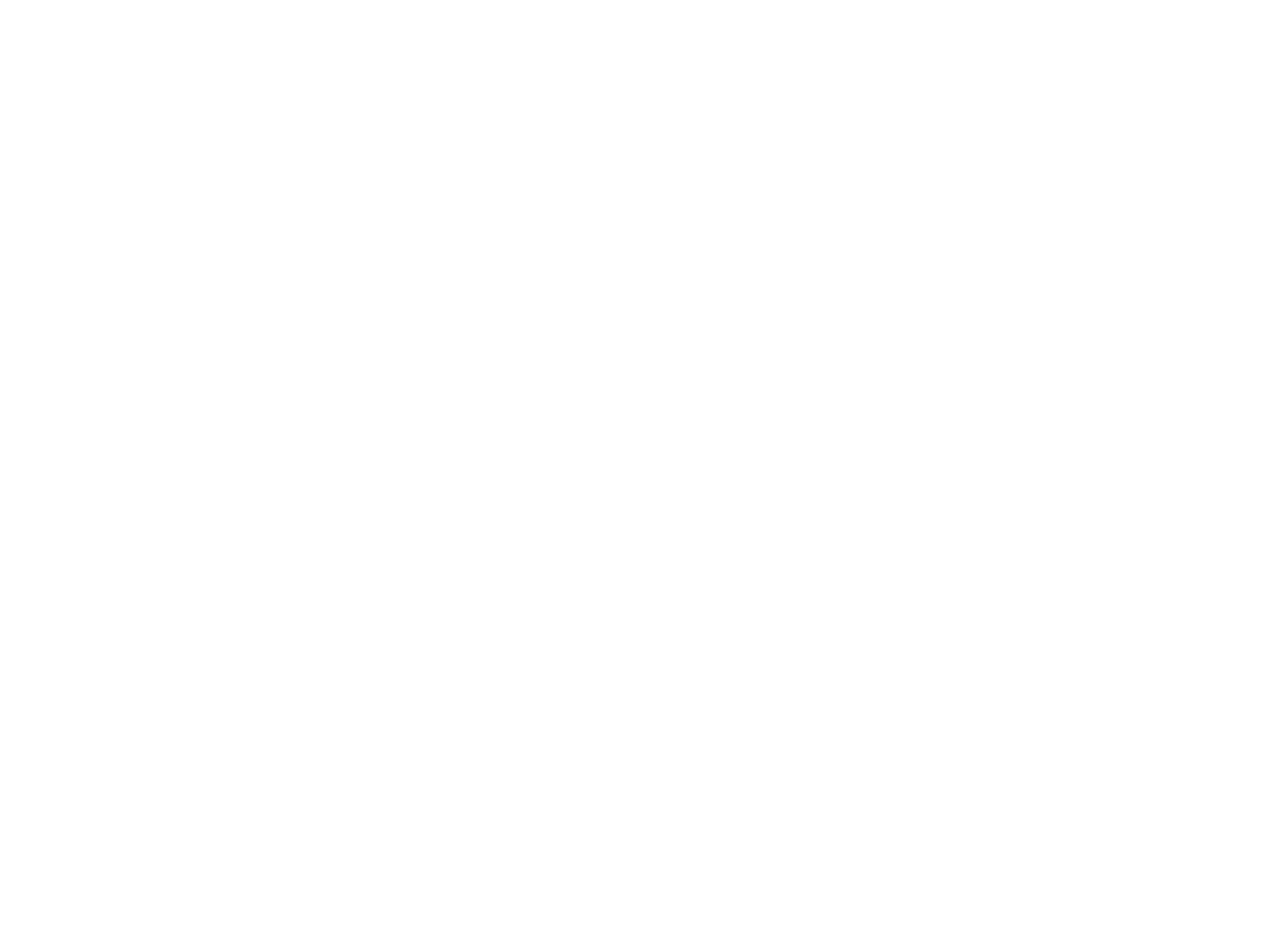
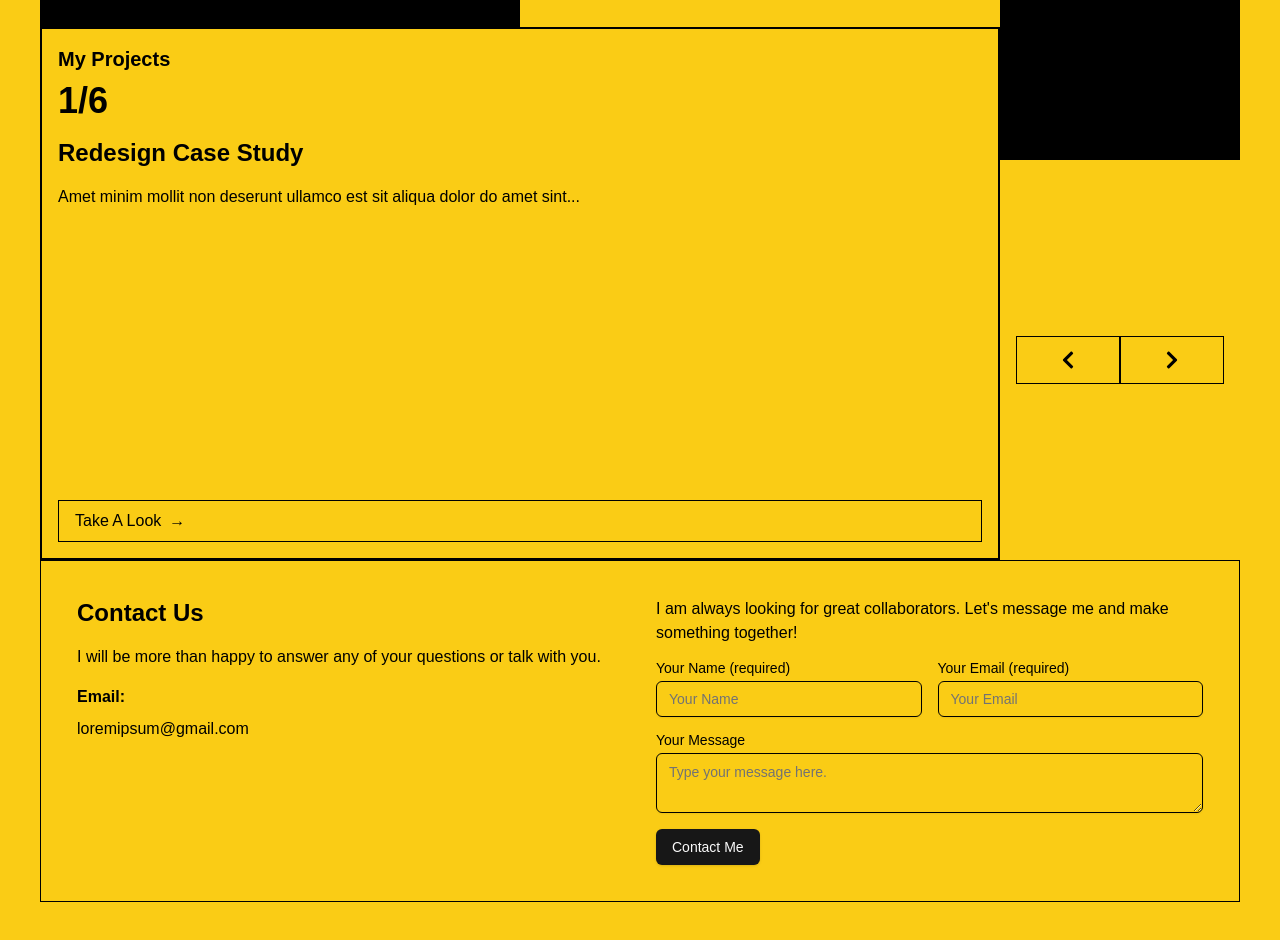
Before and after one commit to FramedStone/SassyDispute, a Next.js app in the folder nextjs-sd/: page / in a window 1280 px wide. Shown: the part 1060-2000 px from the top of the page. Before the commit the page ends 880 px from the top, so only its background shows below. Built offline with nearby package versions, Linux system fonts and the light colour scheme.

Commit message:
added project page in main page

```diff
--- a/nextjs-sd/app/globals.css
+++ b/nextjs-sd/app/globals.css
@@ -76,3 +76,27 @@
     @apply bg-background text-foreground;
   }
 }
+
+@media (max-width: 768px) {
+  .grid {
+    grid-template-areas:
+      "box1 box2"
+      "box4 box4"
+      "box4 box4"
+      "box4 box4"
+      "box5 box5"
+      "box6 box3";
+    grid-template-columns: repeat(2, 1fr);
+    grid-template-rows: repeat(6, auto);
+  }
+
+  .box1,
+  .box2 {
+    height: 80px;
+  }
+
+  .box5,
+  .box6 {
+    height: auto;
+  }
+}
--- a/nextjs-sd/app/layout.tsx
+++ b/nextjs-sd/app/layout.tsx
@@ -14,8 +14,8 @@
 });
 
 export const metadata: Metadata = {
-  title: "Create Next App",
-  description: "Generated by create next app",
+  title: "ETHKL",
+  description: "Developed by PEYOUTH",
 };
 
 export default function RootLayout({
@@ -25,8 +25,12 @@
 }>) {
   return (
     <html lang="en">
+      <head>
+        <link rel="icon" href="/favicon.png" type="image/png" sizes="32x32" />
+        <link rel="icon" href="/favicon.png" type="image/png" sizes="16x16" />
+      </head>
       <body
-        className={`${geistSans.variable} ${geistMono.variable} antialiased`}
+        className={`${geistSans.variable} ${geistMono.variable} antialiased bg-yellow-400`}
       >
         {children}
       </body>
--- a/nextjs-sd/app/page.tsx
+++ b/nextjs-sd/app/page.tsx
@@ -1,8 +1,8 @@
 "use client";
 
-// import ContactUs from "@/components/pages/ContactUs";
+import ContactUs from "@/components/pages/ContactUs";
 // import Pricing from "@/components/pages/Pricing";
-// import Projects from "@/components/pages/Projects";
+import Projects from "@/components/pages/Projects";
 import Services from "@/components/pages/Services";
 import { motion, useAnimation } from "framer-motion";
 import { useInView } from "react-intersection-observer";
@@ -76,7 +76,7 @@
         animate={projectsControls}
         variants={revealVariants}
       >
-        {/* <Projects /> */}
+        <Projects />
       </motion.div>
 
       <motion.div
@@ -94,7 +94,7 @@
         animate={contactControls}
         variants={revealVariants}
       >
-        {/* <ContactUs /> */}
+        <ContactUs />
       </motion.div>
     </div>
   );
--- /dev/null
+++ b/nextjs-sd/components/pages/Projects.tsx
@@ -0,0 +1,176 @@
+"use client";
+
+import { FaChevronLeft, FaChevronRight } from "react-icons/fa";
+import { useState } from "react";
+import { motion, AnimatePresence } from "framer-motion";
+import StripedBackground from "./StripedBackground ";
+
+// Example projects array (You can replace this with your actual data)
+const projects = [
+  {
+    title: "Redesign Case Study",
+    description:
+      "Amet minim mollit non deserunt ullamco est sit aliqua dolor do amet sint...",
+    index: 1,
+    total: 6,
+  },
+  {
+    title: "E-commerce Platform",
+    description:
+      "Velit officia consequat duis enim velit mollit. Exercitation veniam consequat sunt nostrud...",
+    index: 2,
+    total: 6,
+  },
+  {
+    title: "Social Media App",
+    description: "Non deserunt ullamco est sit aliqua dolor do amet sint...",
+    index: 3,
+    total: 6,
+  },
+  // Add more projects as needed
+];
+
+const fadeInVariants = {
+  hidden: { opacity: 0, y: 20 },
+  visible: { opacity: 1, y: 0, transition: { duration: 0.6 } },
+};
+
+export default function Testing() {
+  const [currentProject, setCurrentProject] = useState(0);
+
+  // Function to go to the previous project
+  const handlePrevious = () => {
+    setCurrentProject((prev) => (prev === 0 ? projects.length - 1 : prev - 1));
+  };
+
+  // Function to go to the next project
+  const handleNext = () => {
+    setCurrentProject((prev) => (prev === projects.length - 1 ? 0 : prev + 1));
+  };
+
+  return (
+    <>
+      {/* Desktop View */}
+      <div
+        id="myproject"
+        className="hidden lg:grid grid-cols-5 grid-rows-6 h-screen bg-yellow-400 text-black"
+      >
+        <div className="row-span-2 col-span-2 bg-black">
+          <StripedBackground width="100%" height="100%" />
+        </div>
+        <div className="row-span-2 col-span-2"></div>
+        <div className="row-span-3 col-span-1 bg-black">
+          <StripedBackground width="100%" height="100%" />
+        </div>
+        <div className="col-span-4 row-span-4 p-4 flex flex-col justify-between border-2 border-black">
+          <div>
+            <h4 className="text-xl font-semibold">My Projects</h4>
+
+            <AnimatePresence mode="wait">
+              <motion.div
+                key={projects[currentProject].index}
+                initial="hidden"
+                animate="visible"
+                exit="hidden"
+                variants={fadeInVariants}
+              >
+                <h1 className="text-4xl font-bold mt-2">
+                  {projects[currentProject].index}/
+                  {projects[currentProject].total}
+                </h1>
+                <h2 className="text-2xl font-bold mt-4">
+                  {projects[currentProject].title}
+                </h2>
+                <p className="mt-4">{projects[currentProject].description}</p>
+              </motion.div>
+            </AnimatePresence>
+          </div>
+          <motion.button
+            whileHover={{ scale: 1.05 }}
+            whileTap={{ scale: 0.95 }}
+            className="mt-4 px-4 py-2 border border-black flex items-center gap-2"
+          >
+            Take A Look <span>→</span>
+          </motion.button>
+        </div>
+
+        <div className="row-span-4 flex justify-between items-center px-4">
+          <motion.button
+            onClick={handlePrevious}
+            whileHover={{ scale: 1.1 }}
+            className="w-40 h-12 flex items-center justify-center border border-black hover:bg-gray-200"
+          >
+            <FaChevronLeft className="text-xl text-black" />
+          </motion.button>
+          <motion.button
+            onClick={handleNext}
+            whileHover={{ scale: 1.1 }}
+            className="w-40 h-12 flex items-center justify-center border border-black hover:bg-gray-200"
+          >
+            <FaChevronRight className="text-xl text-black" />
+          </motion.button>
+        </div>
+      </div>
+
+      {/* Mobile View */}
+      <div className="lg:hidden grid grid-cols-2 grid-rows-6 h-screen bg-yellow-400 text-black">
+        <div className="row-span-1">
+          <StripedBackground width="100%" height="100%" />
+        </div>
+        <div className="row-span-1"></div>
+        <div className="col-span-2 row-span-4 p-4 flex flex-col justify-between border-2 border-black">
+          <div>
+            <h4 className="text-xl font-semibold">My Projects</h4>
+
+            <AnimatePresence mode="wait">
+              <motion.div
+                key={projects[currentProject].index}
+                initial="hidden"
+                animate="visible"
+                exit="hidden"
+                variants={fadeInVariants}
+              >
+                <h1 className="text-4xl font-bold mt-2">
+                  {projects[currentProject].index}/
+                  {projects[currentProject].total}
+                </h1>
+                <h2 className="text-2xl font-bold mt-4">
+                  {projects[currentProject].title}
+                </h2>
+                <p className="mt-4">{projects[currentProject].description}</p>
+              </motion.div>
+            </AnimatePresence>
+          </div>
+          <motion.button
+            whileHover={{ scale: 1.05 }}
+            whileTap={{ scale: 0.95 }}
+            className="mt-4 px-4 py-2 border border-black flex items-center gap-2"
+          >
+            Take A Look <span>→</span>
+          </motion.button>
+        </div>
+
+        <div className="row-span-1 col-span-2 flex items-center">
+          <motion.button
+            onClick={handlePrevious}
+            whileHover={{ scale: 1.1 }}
+            className="w-40 h-12 flex items-center justify-center border border-black hover:bg-gray-200"
+          >
+            <FaChevronLeft className="text-xl text-black" />
+          </motion.button>
+          <motion.button
+            onClick={handleNext}
+            whileHover={{ scale: 1.1 }}
+            className="w-40 h-12 flex items-center justify-center border border-black hover:bg-gray-200"
+          >
+            <FaChevronRight className="text-xl text-black" />
+          </motion.button>
+        </div>
+        <div className="row-span-1"></div>
+        <div className="row-span-1 sm:hidden">
+          <StripedBackground width="100%" height="100%" />
+        </div>
+      </div>
+    </>
+  );
+}
--- /dev/null
+++ b/nextjs-sd/components/pages/StripedBackground .tsx
@@ -0,0 +1,18 @@
+// components/StripedBackground.js
+
+interface StripedBackgroundProps {
+  width?: string;
+  height?: string;
+}
+
+const StripedBackground = ({
+  width = "100%",
+  height = "100%",
+}: StripedBackgroundProps) => (
+  <div
+    className="bg-striped border border-black"
+    style={{ height: height, width: width }}
+  ></div>
+);
+
+export default StripedBackground;
--- a/nextjs-sd/components/ui/Input.tsx
+++ b/nextjs-sd/components/ui/Input.tsx
@@ -10,7 +10,11 @@
       <input
         type={type}
         className={cn(
-          "flex h-9 w-full rounded-md border border-input bg-transparent px-3 py-1 text-sm shadow-sm transition-colors file:border-0 file:bg-transparent file:text-sm file:font-medium file:text-foreground placeholder:text-muted-foreground focus-visible:outline-none focus-visible:ring-1 focus-visible:ring-ring disabled:cursor-not-allowed disabled:opacity-50",
+          "flex h-9 w-full rounded-md border border-black bg-transparent ",
+          "px-3 py-1 text-sm shadow-sm transition-colors ",
+          "file:border-0 file:bg-transparent file:text-sm file:font-medium ",
+          "placeholder:text-muted-foreground focus-visible:outline-none focus-visible:ring-1 focus-visible:ring-ring ",
+          "disabled:cursor-not-allowed disabled:opacity-50",
           className
         )}
         ref={ref}
--- a/nextjs-sd/components/ui/Textarea.tsx
+++ b/nextjs-sd/components/ui/Textarea.tsx
@@ -9,7 +9,10 @@
     return (
       <textarea
         className={cn(
-          "flex min-h-[60px] w-full rounded-md border border-input bg-transparent px-3 py-2 text-sm shadow-sm placeholder:text-muted-foreground focus-visible:outline-none focus-visible:ring-1 focus-visible:ring-ring disabled:cursor-not-allowed disabled:opacity-50",
+          "flex min-h-[60px] w-full rounded-md border border-black bg-transparent ",
+          "px-3 py-2 text-sm shadow-sm placeholder:text-muted-foreground ",
+          "focus-visible:outline-none focus-visible:ring-1 focus-visible:ring-ring ",
+          "disabled:cursor-not-allowed disabled:opacity-50",
           className
         )}
         ref={ref}
```
